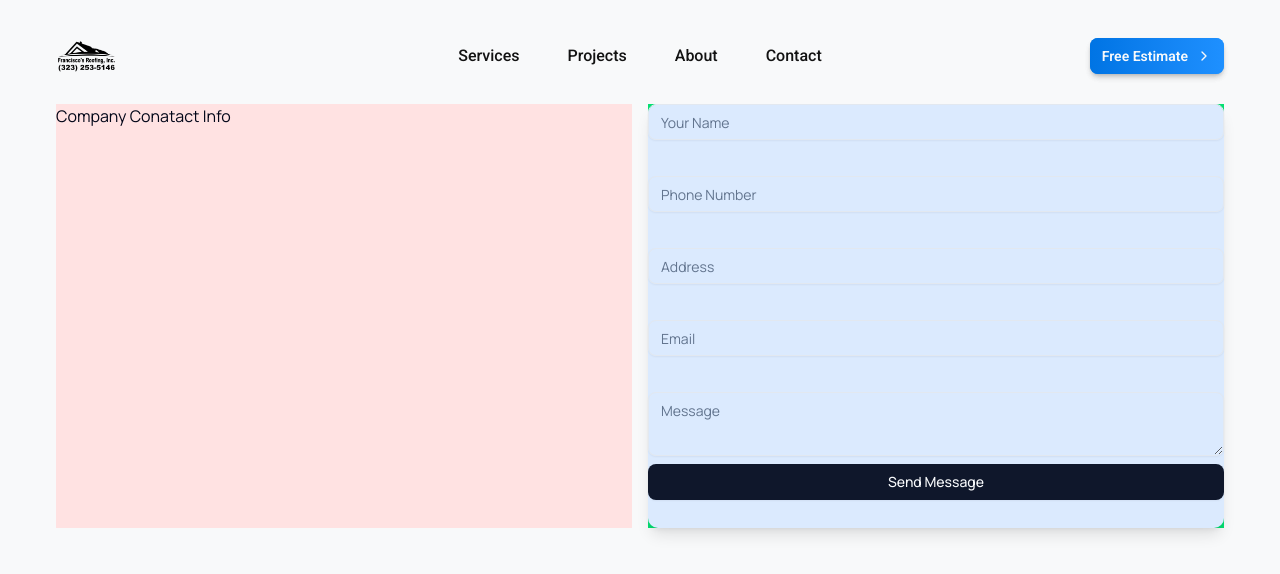
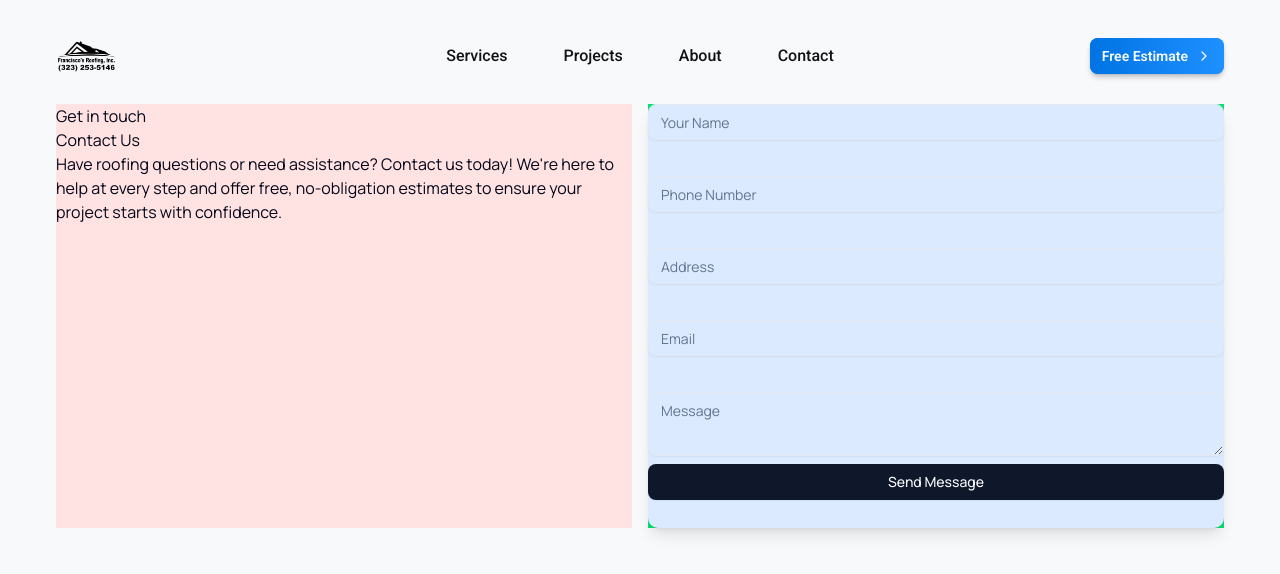
Before and after one commit to stevenpartida/franciscosroofinginc-website, a Next.js app: page /contact in a window 1280 px wide. Shown: the top 574 px of the page. Built offline with nearby package versions, Linux system fonts and the light colour scheme.

Commit message:
Created Contactinfo component

```diff
--- a/app/(root)/contact/page.tsx
+++ b/app/(root)/contact/page.tsx
@@ -1,11 +1,14 @@
 import React from "react";
 import ContactForm from "@/components/ContactForm";
+import ContactInfo from "@/components/ContactInfo";
 
 export default function page() {
   return (
     <main className="px-4 lg:px-14">
       <section className="grid grid-cols-2 grid-rows-1 gap-4">
-        <div className="bg-red-100">Company Conatact Info</div>
+        <div className="bg-red-100">
+          <ContactInfo />
+        </div>
         <div className="bg-green-400">
           <ContactForm />
         </div>
--- /dev/null
+++ b/components/ContactInfo.tsx
@@ -0,0 +1,21 @@
+import React from "react";
+
+function ContactInfo() {
+  return (
+    <main>
+      <section>
+        <div>
+          <h3>Get in touch</h3>
+          <h1>Contact Us</h1>
+          <p>
+            Have roofing questions or need assistance? Contact us today! We're
+            here to help at every step and offer free, no-obligation estimates
+            to ensure your project starts with confidence.
+          </p>
+        </div>
+      </section>
+    </main>
+  );
+}
+
+export default ContactInfo;
--- a/components/Navbar.tsx
+++ b/components/Navbar.tsx
@@ -54,12 +54,12 @@ function Navbar({ theme = "light" }: NavBarProps) {
         </div>
 
         {/* Desktop Navigation */}
-        <div className="hidden lg:flex lg:gap-x-12">
+        <div className="hidden lg:flex lg:gap-x-14">
           {navigation.map((item) => (
             <Link
               key={item.name}
               href={item.href}
-              className={`relative text-base font-medium after:absolute after:-bottom-0.5 after:left-0 after:h-[2px] after:w-0 after:transition-all after:duration-300 after:ease-out hover:after:w-full ${
+              className={`relative text-base font-medium after:absolute after:-bottom-0 after:left-0 after:h-[2px] after:w-0 after:transition-all after:duration-300 after:ease-out hover:after:w-full ${
                 isLight
                   ? "after:bg-white text-white hover:text-white"
                   : "after:bg-black text-black hover:text-black"
```
